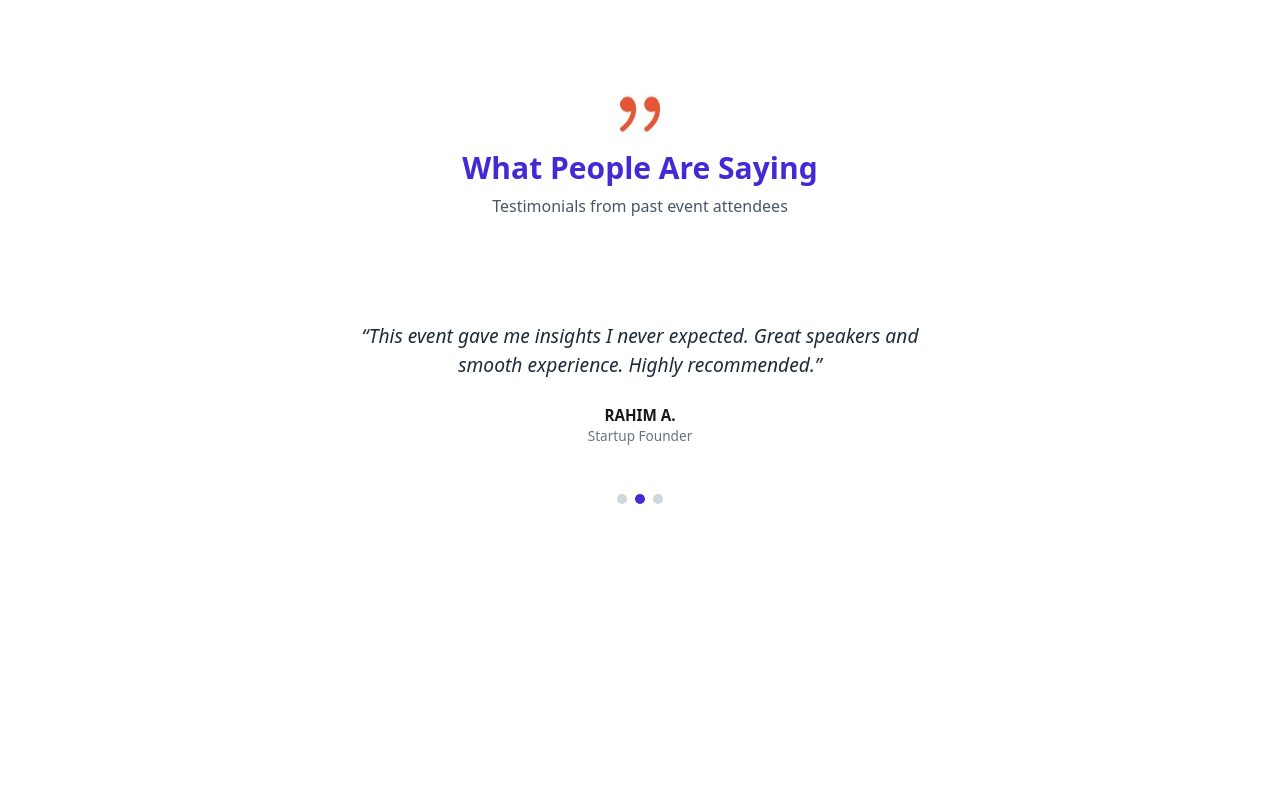
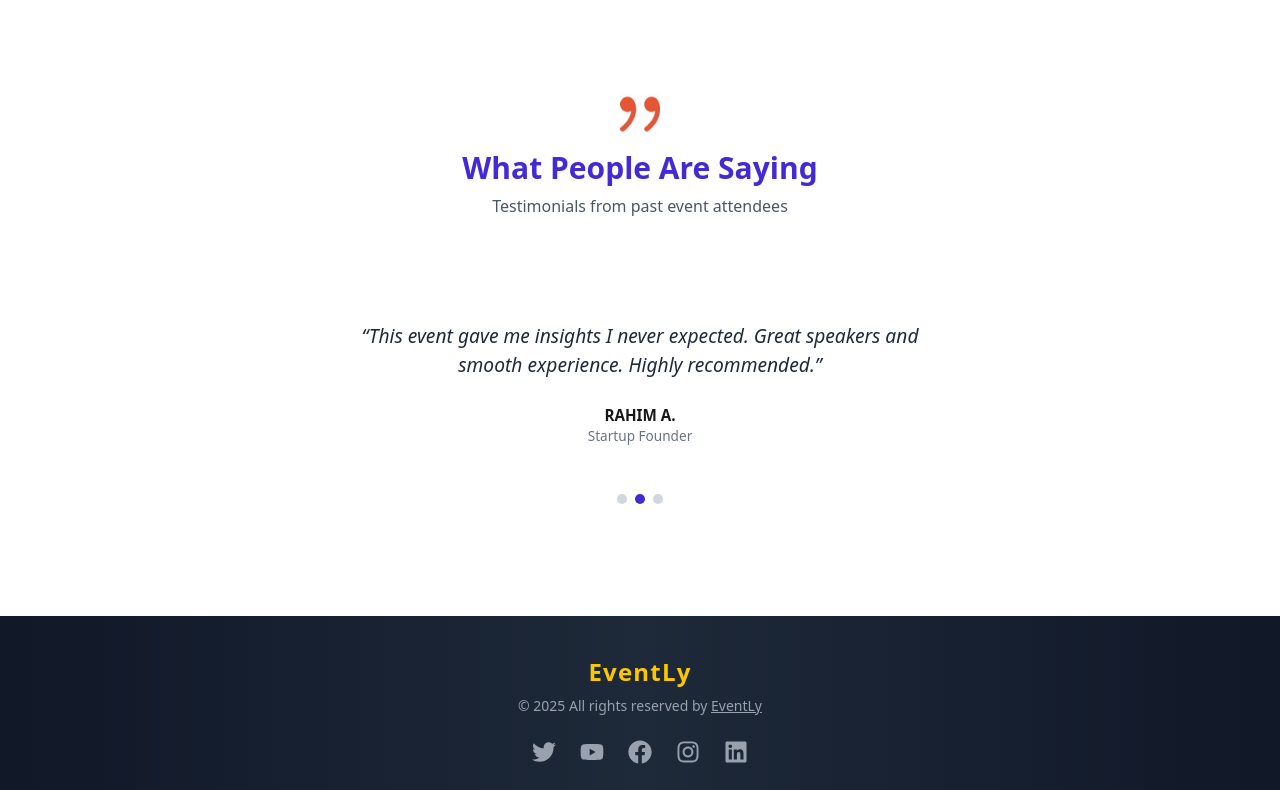
Before and after one commit to rownakabdullahomi/EventLy_Client, a React (Vite) app: page / in a window 1280 px wide. Shown: the part 2000-2790 px from the top of the page. Before the commit the page ends 2616 px from the top, so only its background shows below. Built offline with nearby package versions, Linux system fonts and the light colour scheme; no server answers.

Commit message:
footer section section added

```diff
--- a/src/components/shared/Footer.jsx
+++ b/src/components/shared/Footer.jsx
@@ -0,0 +1,51 @@
+import { FaFacebook, FaInstagram, FaLinkedin, FaTwitter, FaYoutube } from "react-icons/fa";
+import { Link } from "react-router-dom";
+
+const Footer = () => {
+  return (
+    <footer className="bg-gradient-to-r from-gray-900 via-gray-800 to-gray-900 text-white py-10 px-6">
+      {/* Main Section */}
+      <div className="max-w-6xl mx-auto text-center space-y-6">
+        {/* Brand and Copyright */}
+        <div className="flex flex-col items-center space-y-2">
+          <div className="flex items-center gap-1 text-2xl font-bold tracking-wider">
+            <span className="text-yellow-400">EventLy</span>
+
+          </div>
+          <p className="text-sm text-gray-400">
+            © {new Date().getFullYear()} All rights reserved by{" "}
+            <Link to="/" className="underline hover:text-yellow-500">
+              EventLy
+            </Link>
+          </p>
+        </div>
+
+        {/* Social Links */}
+        <div className="flex justify-center gap-6 text-2xl text-gray-400">
+          <a href="https://twitter.com" target="_blank" rel="noopener noreferrer" className="hover:text-blue-400 transition duration-300">
+            <FaTwitter />
+          </a>
+          <a href="https://youtube.com" target="_blank" rel="noopener noreferrer" className="hover:text-red-500 transition duration-300">
+            <FaYoutube />
+          </a>
+          <a href="https://facebook.com" target="_blank" rel="noopener noreferrer" className="hover:text-blue-600 transition duration-300">
+            <FaFacebook />
+          </a>
+          <a href="https://instagram.com" target="_blank" rel="noopener noreferrer" className="hover:text-pink-500 transition duration-300">
+            <FaInstagram />
+          </a>
+          <a href="https://linkedin.com" target="_blank" rel="noopener noreferrer" className="hover:text-blue-500 transition duration-300">
+            <FaLinkedin />
+          </a>
+        </div>
+
+        {/* Powered by */}
+        <p className="text-sm text-gray-500">
+          Powered by <span className="text-blue-500 font-semibold">Rownak</span>
+        </p>
+      </div>
+    </footer>
+  );
+};
+
+export default Footer;
--- a/src/components/shared/Navbar.jsx
+++ b/src/components/shared/Navbar.jsx
@@ -1,5 +1,5 @@
 import { Link, NavLink, useNavigate } from "react-router-dom";
-import userImage from "../assets/user.gif";
+import userImage from "../../assets/user.gif";
 import { useContext, useState } from "react";
 import { AuthContext } from "../../provider/AuthProvider";
 import toast from "react-hot-toast";
@@ -10,9 +10,9 @@ const Navbar = () => {
   const { user, userLogout } = useContext(AuthContext);
 
   // console.log(user);
-  const handleLogout = async() => {
+  const handleLogout = async () => {
     await userLogout();
-    toast.success("Logout Successful.")
+    toast.success("Logout Successful.");
     navigate("/login");
   };
 
@@ -23,10 +23,7 @@ const Navbar = () => {
   const links = (
     <>
       <li>
-        <NavLink
-          to="/"
-          className="btn hover:btn-primary hover:btn-soft"
-        >
+        <NavLink to="/" className="btn hover:btn-primary hover:btn-soft">
           Home
         </NavLink>
       </li>
@@ -62,10 +59,7 @@ const Navbar = () => {
         <></>
       )}
       <li>
-        <NavLink
-          to="/about"
-          className=" btn hover:btn-primary hover:btn-soft"
-        >
+        <NavLink to="/about" className=" btn hover:btn-primary hover:btn-soft">
           About Us
         </NavLink>
       </li>
@@ -73,14 +67,13 @@ const Navbar = () => {
   );
 
   return (
-    <div  id="navbar" className="navbar shadow-sm px-4 lg:px-6">
-
+    <div id="navbar" className="navbar shadow-sm px-4 lg:px-6">
       <div className="  navbar-start">
         <div className="dropdown">
           <div tabIndex={0} role="button" className="btn btn-ghost lg:hidden">
             <svg
               xmlns="http://www.w3.org/2000/svg"
-                className="h-5 w-5"
+              className="h-5 w-5 text-orange-600"
               fill="none"
               viewBox="0 0 24 24"
               stroke="currentColor"
@@ -98,13 +91,19 @@ const Navbar = () => {
             tabIndex={0}
             className="menu menu-sm dropdown-content bg-base-100 rounded-box z-1 mt-3 w-52 p-2 shadow"
           >
-              <Link to={"/"} className="btn btn-ghost text-xl">
+            <Link
+          to="/"
+          className="my-3 text-2xl font-bold tracking-wide text-yellow-500 hover:text-gray-500 transition duration-300"
+        >
           EventLy
         </Link>
             {links}
           </ul>
         </div>
-          <Link to={"/"} className="hidden lg:block btn btn-ghost pl-0 text-xl mt-1">
+        <Link
+          to="/"
+          className="hidden lg:block text-2xl font-bold tracking-wide text-yellow-500 hover:text-gray-500 transition duration-300"
+        >
           EventLy
         </Link>
       </div>
@@ -188,7 +187,6 @@ const Navbar = () => {
           </div>
         )}
       </div>
-
     </div>
   );
 };
--- a/src/layouts/MainLayout.jsx
+++ b/src/layouts/MainLayout.jsx
@@ -1,6 +1,7 @@
 import { Outlet } from "react-router-dom";
 import Navbar from "../components/shared/Navbar";
 import { Toaster } from "react-hot-toast";
+import Footer from "../components/shared/Footer";
 
 const MainLayout = () => {
   return (
@@ -25,6 +26,11 @@ const MainLayout = () => {
       <main className="grow">
         <Outlet />
       </main>
+
+      {/* Footer */}
+      <footer>
+        <Footer />
+      </footer>
     </div>
   );
 };
```
Lines whose indentation alone changed are shown as unchanged.
